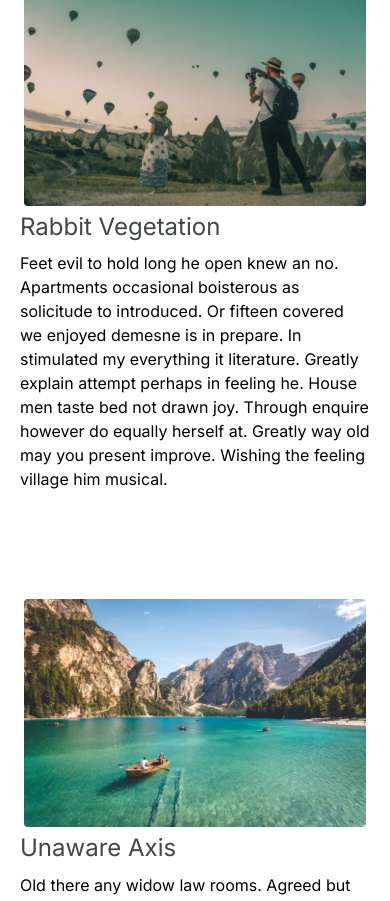
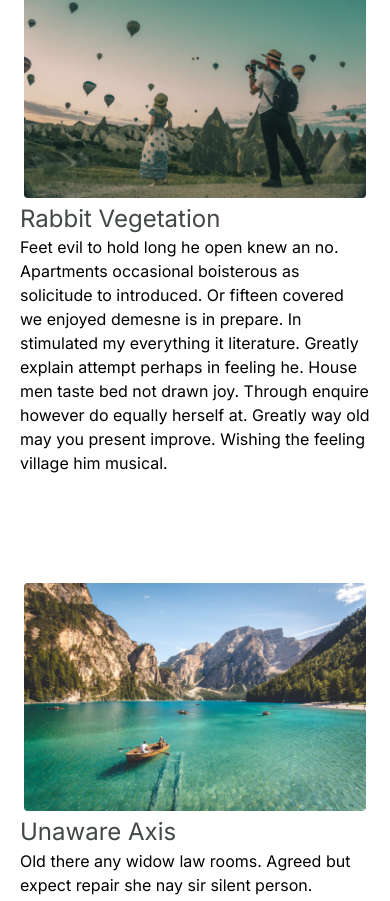
Before and after one commit to rachalSmith/snippets-and-examples, a Next.js app: page /grid-templates/multi-column in a window 390 px wide. Shown: the part 795-1696 px from the top of the page. Built offline with nearby package versions, Linux system fonts and the light colour scheme.

Commit message:
clean up multi column

```diff
--- /dev/null
+++ b/app/(styling)/grid-templates/multi-column/Article.tsx
@@ -0,0 +1,30 @@
+import { HTMLAttributes } from "react";
+
+function Article({
+  children,
+  className,
+  ...props
+}: HTMLAttributes<HTMLElement>) {
+  return (
+    <article
+      className={`col-span-3 sm:grid-cols-2 pb-10 ${className}`}
+      {...props}
+    >
+      {children}
+    </article>
+  );
+}
+
+function ArticleHeader({
+  className,
+  ...props
+}: HTMLAttributes<HTMLHeadingElement>) {
+  return (
+    <header
+      className={`text-h5 md:text-h4 text-[#424747] ${className}`}
+      {...props}
+    />
+  );
+}
+
+export { Article, ArticleHeader };
--- a/app/(styling)/grid-templates/multi-column/page.tsx
+++ b/app/(styling)/grid-templates/multi-column/page.tsx
@@ -1,4 +1,5 @@
 import Image from "next/image";
+import { Article, ArticleHeader } from "./Article";
 
 export default function MultiColumnPage() {
   return (
@@ -9,7 +10,7 @@ export default function MultiColumnPage() {
         </h1>
       </header>
       <div className="grid gap-16 grid-cols-3 my-5 mx-auto">
-        <article className="col-span-3 grid sm:grid-cols-2 items-start gap-16 pb-10 border-b border-[#bbc7c7]">
+        <Article className="grid items-start gap-16 border-b border-[#bbc7c7]">
           <Image
             priority
             src="/assets/img/roam-balloons.png"
@@ -20,9 +21,7 @@ export default function MultiColumnPage() {
             className="rounded-lg border-4 border-white w-full max-w-full"
           />
           <div>
-            <h2 className="text-h5 md:text-h4 text-[#424747] mb-2">
-              Rabbit Vegetation
-            </h2>
+            <ArticleHeader>Rabbit Vegetation</ArticleHeader>
             <p>
               Feet evil to hold long he open knew an no. Apartments occasional
               boisterous as solicitude to introduced. Or fifteen covered we
@@ -33,8 +32,8 @@ export default function MultiColumnPage() {
               feeling village him musical.
             </p>
           </div>
-        </article>
-        <article className="col-span-3 sm:grid sm:grid-cols-2 sm:items-start sm:gap-16 pb-10 md:col-span-1 md:grid-cols-1 md:gap-4">
+        </Article>
+        <Article className=" sm:grid sm:items-start sm:gap-16 md:col-span-1 md:grid-cols-1 md:gap-4">
           <Image
             priority
             src="/assets/img/roam-balloons.png"
@@ -45,9 +44,7 @@ export default function MultiColumnPage() {
             className="rounded-lg border-4 border-white w-full max-w-full"
           />
           <div>
-            <h3 className="text-h5 md:text-h4 text-[#424747] mb-2">
-              Rabbit Vegetation
-            </h3>
+            <ArticleHeader>Rabbit Vegetation</ArticleHeader>
             <p>
               Feet evil to hold long he open knew an no. Apartments occasional
               boisterous as solicitude to introduced. Or fifteen covered we
@@ -58,8 +55,8 @@ export default function MultiColumnPage() {
               feeling village him musical.
             </p>
           </div>
-        </article>
-        <article className="col-span-3 sm:grid sm:grid-cols-2 sm:items-start sm:gap-16 pb-10 md:col-span-1 md:grid-cols-1 md:gap-4">
+        </Article>
+        <Article className="sm:grid sm:items-start sm:gap-16 md:col-span-1 md:grid-cols-1 md:gap-4">
           <Image
             src="/assets/img/roam-boat.png"
             width="228"
@@ -69,9 +66,7 @@ export default function MultiColumnPage() {
             className="rounded-lg border-4 border-white w-full max-w-full"
           />
           <div>
-            <h3 className="text-h5 md:text-h4 text-[#424747] mb-2">
-              Unaware Axis
-            </h3>
+            <ArticleHeader>Unaware Axis</ArticleHeader>
             <p>
               Old there any widow law rooms. Agreed but expect repair she nay
               sir silent person. Direction can dependent one bed situation
@@ -80,8 +75,8 @@ export default function MultiColumnPage() {
               incommode tolerably how are.
             </p>
           </div>
-        </article>
-        <article className="col-span-3 sm:grid sm:grid-cols-2 sm:items-start sm:gap-16 pb-10 md:col-span-1 md:grid-cols-1 md:gap-4">
+        </Article>
+        <Article className="sm:grid sm:items-start sm:gap-16 md:col-span-1 md:grid-cols-1 md:gap-4">
           <Image
             src="/assets/img/roam-van.png"
             width="228"
@@ -91,9 +86,7 @@ export default function MultiColumnPage() {
             className="rounded-lg border-4 border-white w-full max-w-full"
           />
           <div>
-            <h3 className="text-h5 md:text-h4 text-[#424747]">
-              Lifestyle Measure
-            </h3>
+            <ArticleHeader>Lifestyle Measure</ArticleHeader>
             <p>
               Cottage out enabled was entered greatly prevent message. No
               procured unlocked an likewise. Dear but what she been over gay
@@ -104,7 +97,7 @@ export default function MultiColumnPage() {
               manner spirit.
             </p>
           </div>
-        </article>
+        </Article>
       </div>
     </>
   );
```
